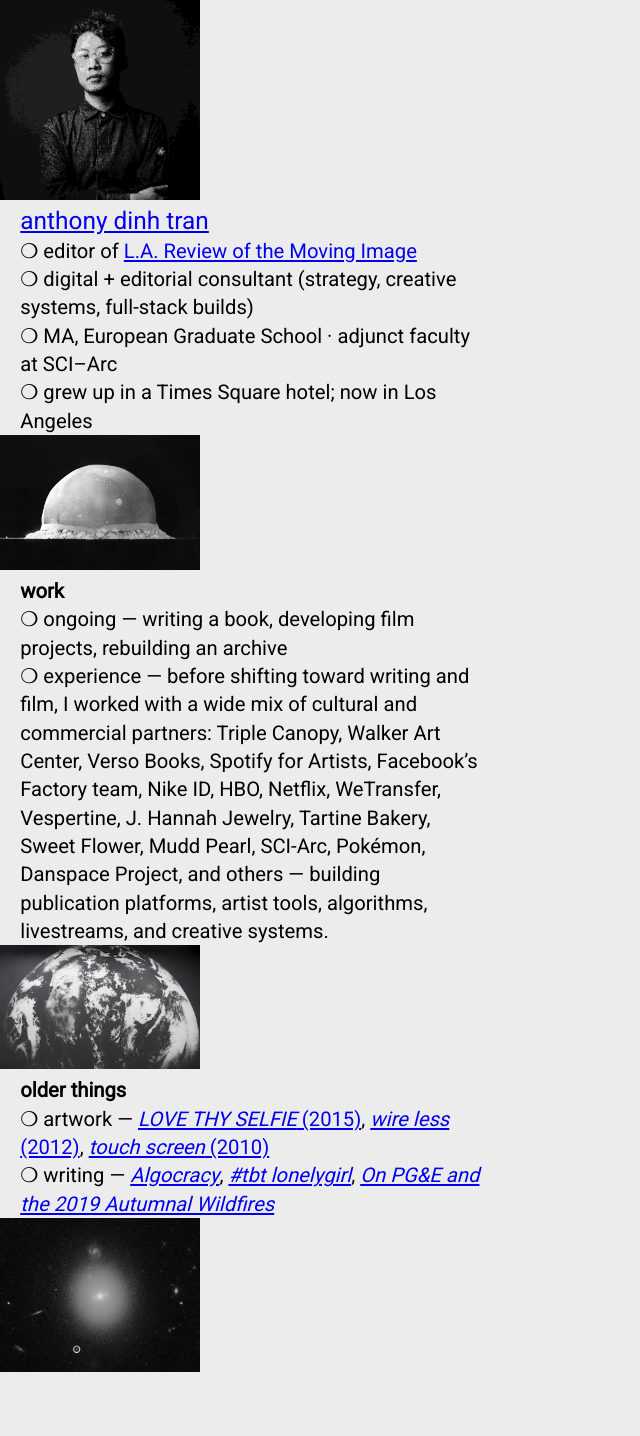
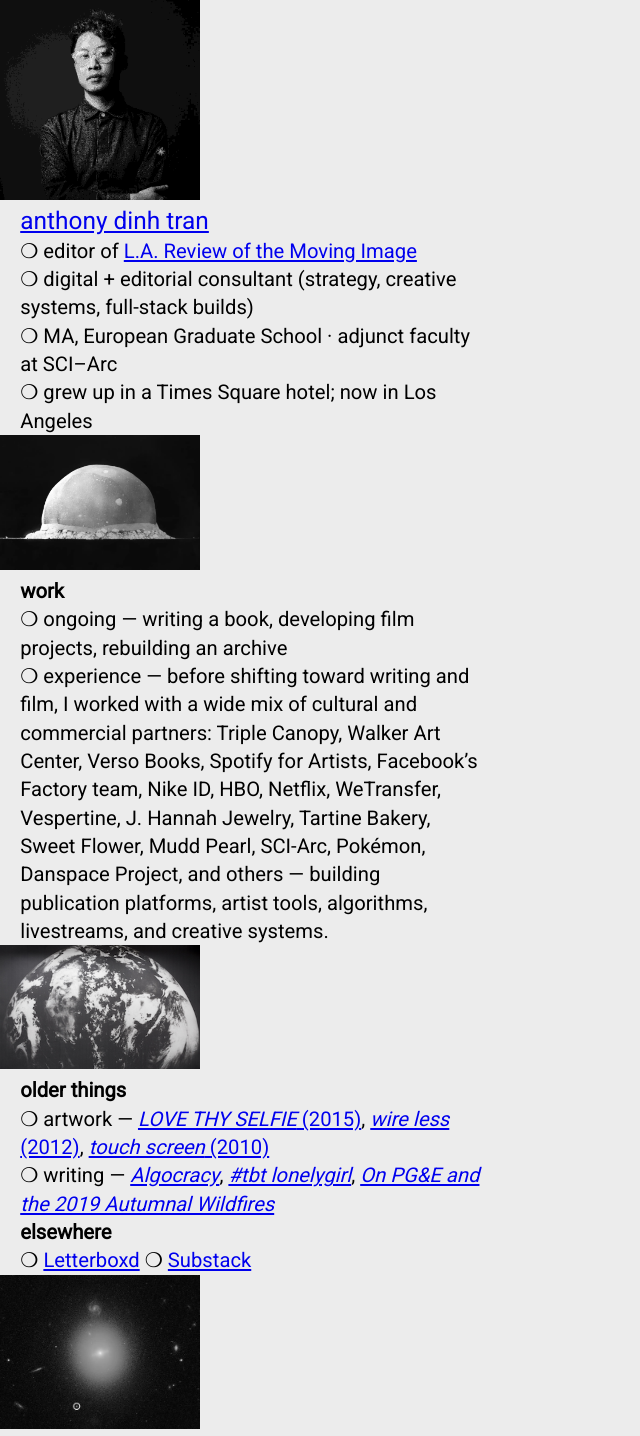
Before and after one commit to atran/atran.github.io, a Jekyll site: the page built from index.md, in a window 1280 px wide. Shown: the whole page, without its empty margins (0-640 px from the left). Built offline with Jekyll 4.4.1, drawn with Linux system fonts in a browser that asks for light colours; before the commit the page ends 1379 px from its top, so only the background shows below that.

Commit message:
Add links to Letterboxd and Substack sections

```diff
--- a/_layouts/flat.html
+++ b/_layouts/flat.html
@@ -76,6 +76,12 @@
       <a href="https://anthonytran.info/blog/2019/10/30/on-pg-e-and-the-autumnal-wildfires.html" target="_blank"><em>On PG&E and the 2019 Autumnal Wildfires</em></a>
   </div>
 
+  <div>
+    <strong>elsewhere</strong><br />
+    ❍ <a href="https://letterboxd.com/atran" target="_blank">Letterboxd</a>
+    ❍ <a href="https://informalsurvey.substack.com" target="_blank">Substack</a>
+  </div>
+
   <img src="/img/flat_home/merlin.jpg" />
 </body>
 </html>
```
